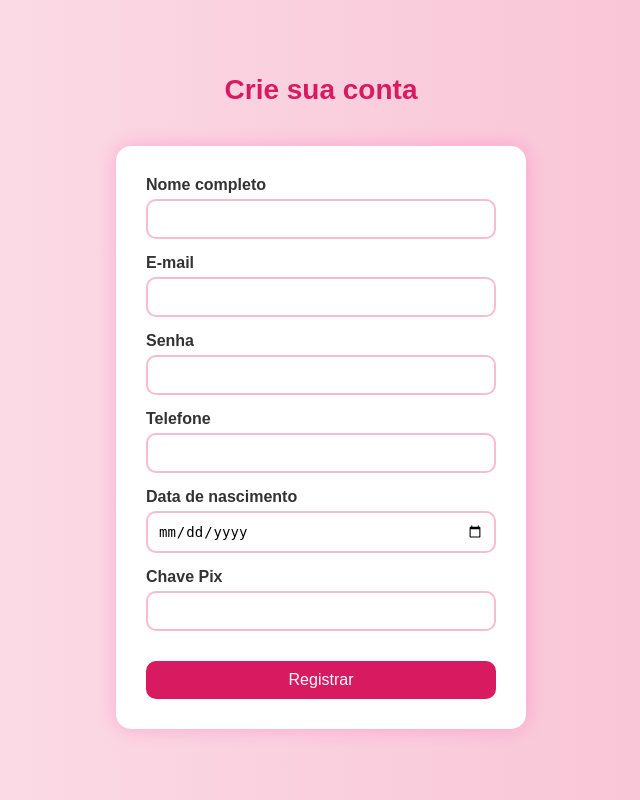
After one commit to GabigolDEVPY/API_FLASK, a Flask app: page /register in a window 1280 px wide. The commit adds this page. Shown: the whole page, without its empty margins (319-959 px from the left). Run offline with Flask 3, Linux system fonts and the light colour scheme.

Commit message:
add files

```diff
--- a/app.py
+++ b/app.py
@@ -1,7 +1,7 @@
 import sys
 sys.dont_write_bytecode = True
 from flask import Flask, request
-from routes.cliente import login
+from routes.cliente import login, register
 
 app = Flask(__name__)
 
@@ -11,5 +11,9 @@ def login_route():
         return login()
 
 
+@app.route("/register", methods=["GET", "POST"])
+def register_route():
+        return register()
+
 if __name__ == "__main__":
-    app.run(debug=True, host="localhost", port="3000")
+    app.run(debug=True, port="3000", host="0.0.0.0")
--- a/routes/cliente.py
+++ b/routes/cliente.py
@@ -1,15 +1,47 @@
-from flask import jsonify, make_response, request, render_template
+from flask import jsonify, make_response, request, render_template, redirect, url_for
 import sys
 from db import get_connection
 
 sys.dont_write_bytecode = True
 
 def login():
-    print("qualquer coisa")
     if request.method == "GET":
         # deverá retornar o html crú
         return render_template("login.html")
 
     elif request.method == "POST":
-        return make_response(jsonify("Post method"))
-        cursor = get_connection()
+        dados = request.form.to_dict()
+        conexao = get_connection()
+        cursor = conexao.cursor(dictionary=True)
+        cursor.execute("SELECT nome, chave, saldo FROM usuarios WHERE email = %s AND senha = %s", (dados["email"], dados["password"]))
+        usuario = cursor.fetchall()
+        conexao.close()
+        cursor.close()
+        if not usuario:
+            return redirect(url_for("login_route"))
+
+        return render_template("home.html", nome=usuario[0]["nome"], chave_pix=usuario[0]["chave"], saldo=usuario[0]["saldo"])
+
+def register():
+    if request.method == "GET":
+        return render_template("register.html")
+
+    elif request.method == "POST":
+        dados = request.form.to_dict()
+        conexao = get_connection()
+        cursor = conexao.cursor()
+        cursor.execute("""
+    INSERT INTO usuarios (nome, senha, data_nascimento, email, chave, telefone, saldo)
+    VALUES (%s, %s, %s, %s, %s, %s, %s)
+""", (
+    dados["nome"],
+    dados["senha"],
+    dados["data-nascimento"],
+    dados["email"],
+    dados["chave-pix"],
+    dados["telefone"],
+    "0"
+))
+        conexao.commit()
+
+        return render_template("login.html")
--- a/static/style.css
+++ b/static/style.css
@@ -66,3 +66,21 @@ form {
   background-color: #ad1457;
   cursor: pointer;
 }
+
+/* Grupo de botões alinhados */
+.button-group {
+  display: flex;
+  justify-content: space-between;
+  gap: 10px;
+  margin-top: 15px;
+}
+
+.button-group .btn-primary {
+  width: 48%;
+  margin-top: 0; /* remove a margin-top aqui pois o grupo já tem espaço */
+}
+
+/* Espaçamento entre os campos */
+.mb-3 {
+  margin-bottom: 15px;
+}
--- /dev/null
+++ b/templates/register.html
@@ -0,0 +1,127 @@
+<!DOCTYPE html>
+<html lang="pt-br">
+<head>
+  <meta charset="UTF-8">
+  <meta name="viewport" content="width=device-width, initial-scale=1.0">
+  <title>Registrar</title>
+  <link rel="stylesheet" href="{{ url_for('static', filename='style.css') }}">
+  <style>
+    body {
+      font-family: Arial, sans-serif;
+      background-color: #f5f5f5;
+      display: flex;
+      flex-direction: column;
+      align-items: center;
+      min-height: 100vh;
+      margin: 0;
+    }
+
+    h2 {
+      text-align: center;
+      color: #d81b60;
+      font-size: 28px;
+      margin-bottom: 20px;
+    }
+
+    form {
+      background-color: #ffffff;
+      padding: 30px;
+      border-radius: 15px;
+      box-shadow: 0px 0px 20px rgba(255, 0, 128, 0.2);
+      width: 350px;
+      margin: 20px auto;
+    }
+
+    .mb-3 {
+      margin-bottom: 15px;
+    }
+
+    label {
+      display: block;
+      font-weight: bold;
+      margin-bottom: 5px;
+      color: #333;
+    }
+
+    .form-control {
+      border: 2px solid #f8bbd0;
+      border-radius: 10px;
+      padding: 10px;
+      font-size: 14px;
+      width: 100%;
+      box-sizing: border-box;
+      transition: all 0.3s ease;
+    }
+
+    .form-control:focus {
+      border-color: #d81b60;
+      outline: none;
+      box-shadow: 0 0 5px rgba(216, 27, 96, 0.4);
+    }
+
+    button {
+      background-color: #d81b60;
+      border: none;
+      padding: 10px 20px;
+      font-size: 16px;
+      color: white;
+      border-radius: 10px;
+      width: 100%;
+      margin-top: 15px;
+      transition: background-color 0.3s ease;
+    }
+
+    button:hover {
+      background-color: #ad1457;
+      cursor: pointer;
+    }
+
+    .error {
+      color: red;
+      margin-top: 10px;
+      text-align: center;
+    }
+  </style>
+</head>
+<body>
+  <h2>Crie sua conta</h2>
+
+  <form action="{{ url_for('register_route') }}" method="POST">
+    <div class="mb-3">
+      <label for="nome">Nome completo</label>
+      <input type="text" id="nome" name="nome" class="form-control" required>
+    </div>
+
+    <div class="mb-3">
+      <label for="email">E-mail</label>
+      <input type="email" id="email" name="email" class="form-control" required>
+    </div>
+
+    <div class="mb-3">
+      <label for="senha">Senha</label>
+      <input type="password" id="senha" name="senha" class="form-control" required>
+    </div>
+
+    <div class="mb-3">
+      <label for="telefone">Telefone</label>
+      <input type="tel" id="telefone" name="telefone" class="form-control" required>
+    </div>
+
+    <div class="mb-3">
+      <label for="data-nascimento">Data de nascimento</label>
+      <input type="date" id="data-nascimento" name="data-nascimento" class="form-control" required>
+    </div>
+
+    <div class="mb-3">
+      <label for="chave-pix">Chave Pix</label>
+      <input type="text" id="chave-pix" name="chave-pix" class="form-control" required>
+    </div>
+
+    {% if erro %}
+      <div class="error">{{ erro }}</div>
+    {% endif %}
+
+    <button type="submit">Registrar</button>
+  </form>
+</body>
+</html>
```
Also changed, not shown: templates/home.html (added, +259 -0 lines), templates/login.html (+14 -4 lines), db.py (line endings or trailing spaces), 1 other file.
